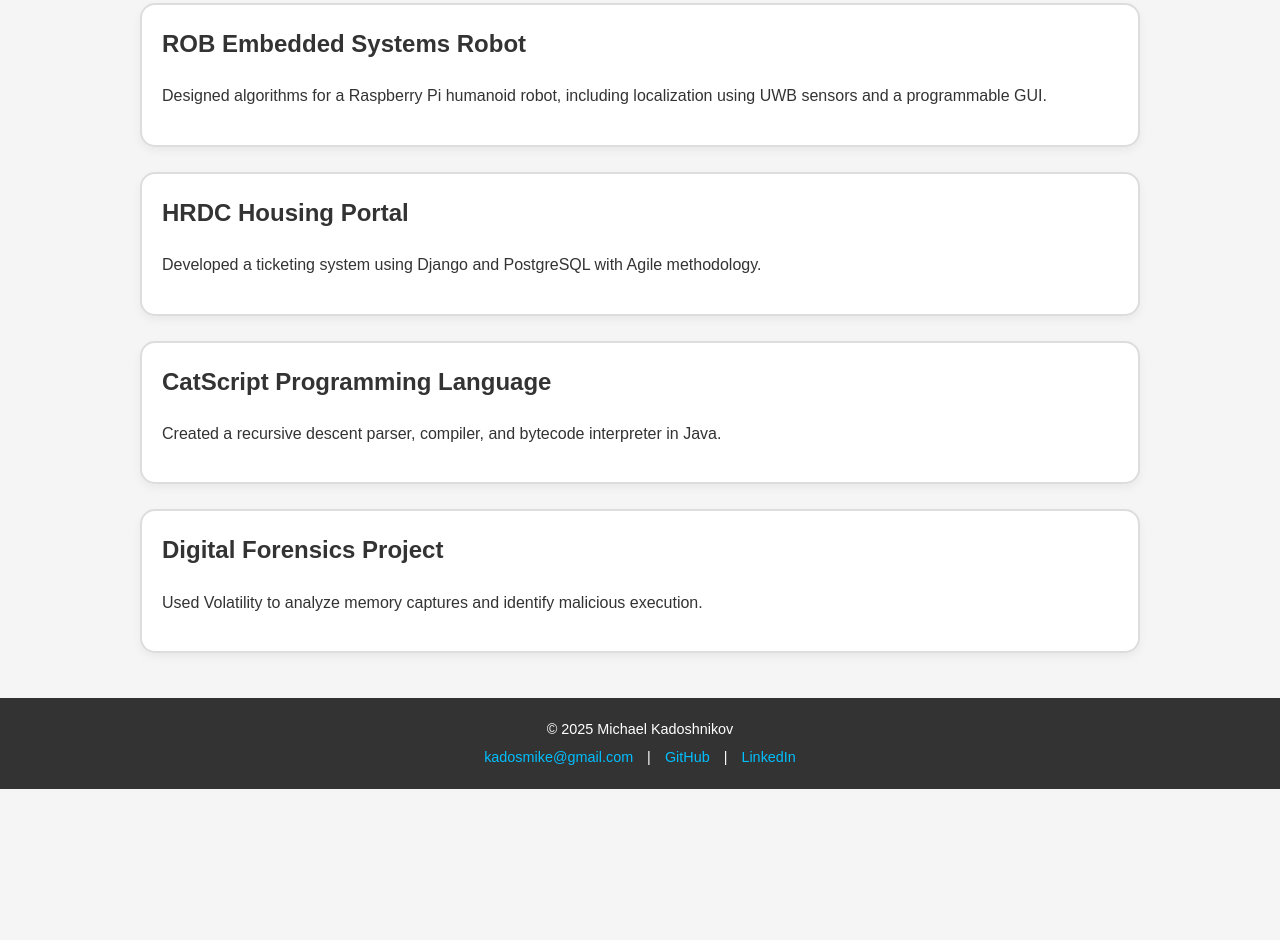
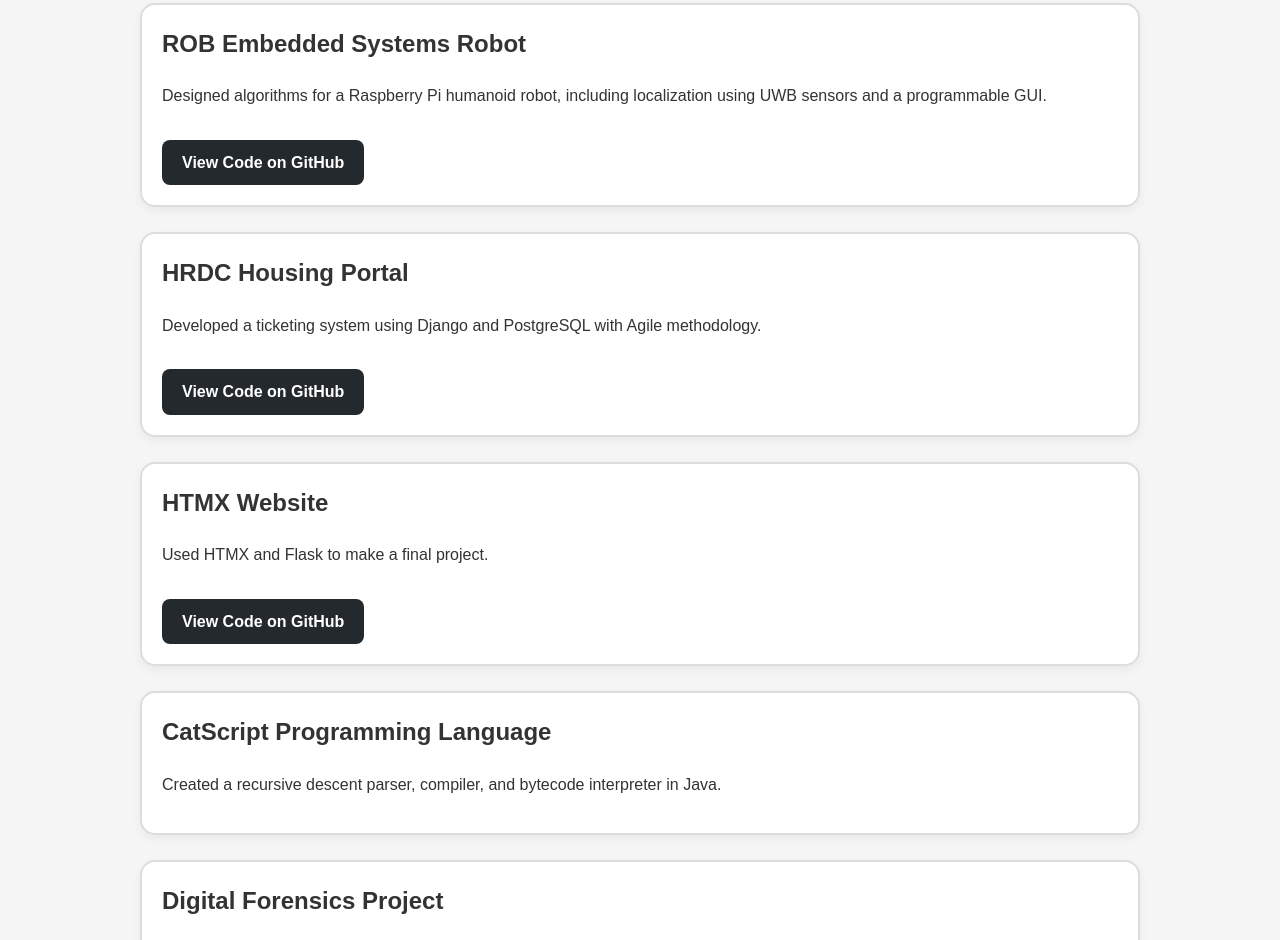
Before and after one commit to mykados/mykados.github.io, a plain HTML site: page projects.html in a window 1280 px wide. Shown: the part 1778-2718 px from the top of the page. Before the commit the page ends 2567 px from the top, so only its background shows below. Drawn offline with Linux system fonts and the light colour scheme.

Commit message:
updated information

```diff
--- a/projects.html
+++ b/projects.html
@@ -48,12 +48,21 @@
         <h2>ROB Embedded Systems Robot</h2>
         <p>Designed algorithms for a Raspberry Pi humanoid robot, including localization using UWB sensors and a programmable GUI.</p>
         <!-- <img src="images/robot.png" alt="Humanoid Robot Screenshot"> -->
+        <a class="github-btn" href="https://github.com/jtann5/ROB" target="_blank">View Code on GitHub</a>
     </div>
 
     <div class="project">
         <h2>HRDC Housing Portal</h2>
         <p>Developed a ticketing system using Django and PostgreSQL with Agile methodology.</p>
         <!-- <img src="images/housing_portal.png" alt="Housing Portal Screenshot"> -->
+
+        <a class="github-btn" href="https://github.com/423s24/Group_5" target="_blank">View Code on GitHub</a>
+    </div>
+
+    <div class="project">
+        <h2>HTMX Website</h2>
+        <p>Used HTMX and Flask to make a final project.</p>
+        <a class="github-btn" href="https://github.com/jtann5/HTMX" target="_blank">View Code on GitHub</a>
     </div>
 
     <div class="project">
```
